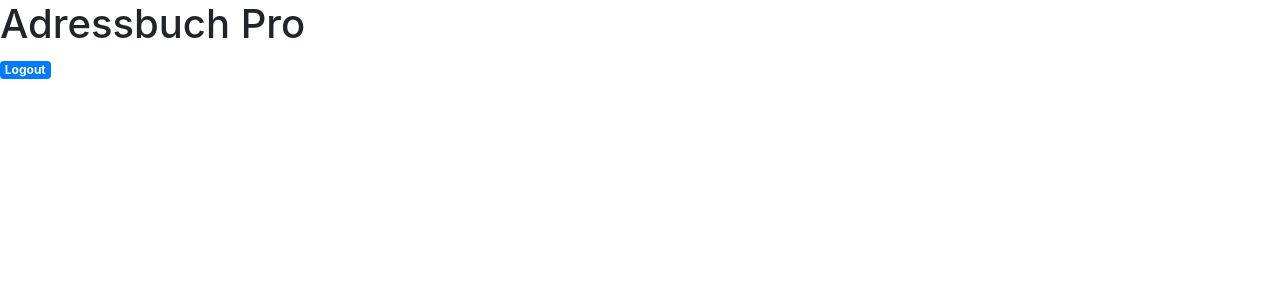
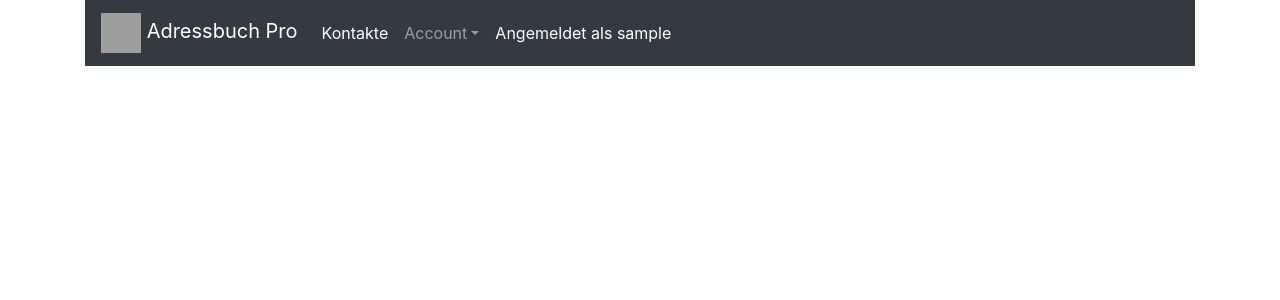
Before and after one commit to samuelgfeller/Adressbuch, a PHP site: page /adressbuch.php in a window 1280 px wide. Shown: the top 300 px of the page. Run offline with PHP 8.4, Linux system fonts and the light colour scheme; the visitor is signed in with stand-in values (Sample User, id 1); grey boxes are pictures that could not be loaded.

Commit message:
dev front end
add gui
add favicon
add Adressbuch Pro icon
dev nav bar

```diff
--- a/php/adressbuch.php
+++ b/php/adressbuch.php
@@ -12,20 +12,45 @@
 
         <!-- Bootstrap CSS -->
         <link rel="stylesheet" href="https://stackpath.bootstrapcdn.com/bootstrap/4.1.3/css/bootstrap.min.css" integrity="sha384-MCw98/SFnGE8fJT3GXwEOngsV7Zt27NXFoaoApmYm81iuXoPkFOJwJ8ERdknLPMO" crossorigin="anonymous">
-
-    <title>Adressbuch Pro</title>
+        <title>Adressbuch Pro | Home</title>
         </head>
     <body>
-    <h1>Adressbuch Pro</h1>
+        <div class="container">
+            <nav class="navbar navbar-expand-lg navbar-dark bg-dark">
+                <a class="navbar-brand align-middle" href="adressbuch.php">
+                <img src="../img/nav-bar-icon.svg" width="40" height="40" class="d-inline-block align-middle" alt=""> Adressbuch Pro</a>
+                <button class="navbar-toggler" type="button" data-toggle="collapse" data-target="#navbarSupportedContent" aria-controls="navbarSupportedContent" aria-expanded="false" aria-label="Toggle navigation">
+                    <span class="navbar-toggler-icon"></span>
+                </button>
+                <div class="collapse navbar-collapse" id="navbarSupportedContent">
+                    <ul class="navbar-nav mr-auto ">
+                        <li class="nav-item active">
+                            <a class="nav-link" href="">Kontakte</a>
+                        </li>
                         <?php
                             if(isset($_SESSION['loggedin']) && $_SESSION['loggedin'] === true)
-            echo '<a href="logout.php" class="badge badge-primary">Logout</a>';
+                                echo '<li class="nav-item dropdown">
+                                <a class="nav-link dropdown-toggle" data-toggle="dropdown" href="#" role="button" aria-haspopup="true" aria-expanded="false">Account<span class="sr-only">(current)</span></a>
+                                <div class="dropdown-menu" aria-labelledby="navbarDropdown">
+                                    <a class="dropdown-item" href="user_info.php">Account Übersicht</a>
+                                    <a class="dropdown-item" href="logout.php">Abmelden</a>
+                                </div>
+                                </li>
+                                <li class="nav-item active ">
+                                    <a class="nav-link align-middle" >Angemeldet als '.$_SESSION['username'].' <span class="sr-only">(current)</span></a>
+                                </li>';
                             else
-        {
-           echo '<a href="login.php" class="badge badge-primary">Login</a>';
-           echo '<a href="register.php" class="badge badge-primary">Registrieren</a>';
-        }
+                                echo '<li class="nav-item active">
+                                        <a class="nav-link" align="right" href="login.php">Anmelden <span class="sr-only">(current)</span></a>
+                                    </li>
+                                    <li class="nav-item active">
+                                        <a class="nav-link" href="register.php">Registrieren <span class="sr-only">(current)</span></a>
+                                    </li>';
                         ?>
+                    </ul>
+                </div>
+            </nav>
+        </div>
         <!-- Optional JavaScript -->
         <!-- jQuery first, then Popper.js, then Bootstrap JS -->
         <script src="https://code.jquery.com/jquery-3.3.1.slim.min.js" integrity="sha384-q8i/X+965DzO0rT7abK41JStQIAqVgRVzpbzo5smXKp4YfRvH+8abtTE1Pi6jizo" crossorigin="anonymous"></script>
--- a/php/login.php
+++ b/php/login.php
@@ -113,8 +113,9 @@ if ($_SERVER["REQUEST_METHOD"] == "POST" && empty($error)){
 							title="mindestens einen Gross-, einen Kleinbuchstaben, eine Zahl und ein Sonderzeichen, mindestens 8 Zeichen lang,keine Umlaute."
 							required="true">
 				</div>
-		  		<button type="submit" name="button" value="submit" class="btn btn-info">Senden</button>
-		  		<button type="reset" name="button" value="reset" class="btn btn-warning">Löschen</button>
+		  		<button type="submit" name="button" value="submit" class="btn btn-info">Anmelden</button>
+                <button type="reset" name="button" value="reset" class="btn btn-warning">Löschen</button>
+                <a class="btn btn-warning" data-toggle="collapse.show" href="adressbuch.php" role="button" aria-expanded="false" aria-controls="collapseExample">Zurück</a>
 			</form>
 		</div>
 		<!-- jQuery (necessary for Bootstrap's JavaScript plugins) -->
--- a/php/register.php
+++ b/php/register.php
@@ -176,8 +176,9 @@ if($_SERVER['REQUEST_METHOD'] == "POST"){
                   title="mindestens einen Gross-, einen Kleinbuchstaben, eine Zahl und ein Sonderzeichen, mindestens 8 Zeichen lang,keine Umlaute."
                   required="true">
         </div>
-        <button type="submit" name="button" value="submit" class="btn btn-info">Senden</button>
+        <button type="submit" name="button" value="submit" class="btn btn-info">Registrieren</button>
         <button type="reset" name="button" value="reset" class="btn btn-warning">Löschen</button>
+        <a class="btn btn-warning" data-toggle="collapse.show" href="adressbuch.php" role="button" aria-expanded="false" aria-controls="collapseExample">Zurück</a>
       </form>
     </div>
 
```
Also changed, not shown: img/favicon.ico (added), img/nav-bar-icon.svg (added). Lines whose indentation alone changed are shown as unchanged.
